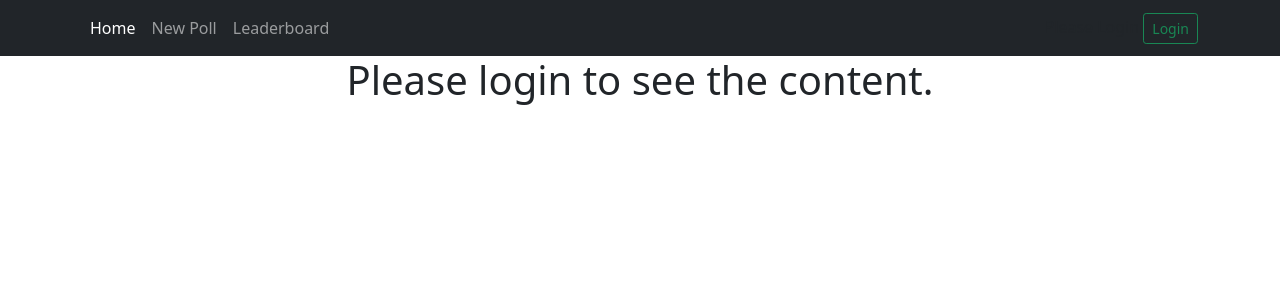
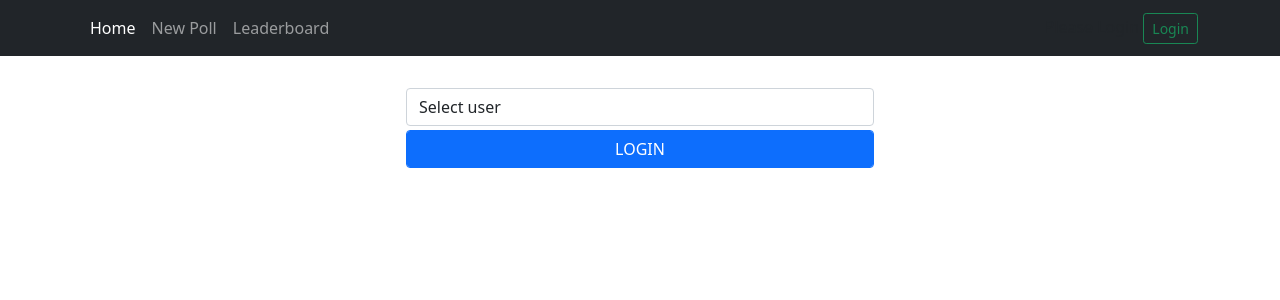
Before and after one commit to karmagan/would-you-rather, a React (Create React App) app: page / in a window 1280 px wide. Shown: the top 300 px of the page. Built offline with nearby package versions, Linux system fonts and the light colour scheme.

Commit message:
fix: Fix redirect and page not found after login.

```diff
--- a/src/components/App.js
+++ b/src/components/App.js
@@ -19,28 +19,17 @@ class App extends React.Component {
         <Nav />
         <div className="container">
           <Routes>
-            {this.props.authedUser && (
-              <Route path="/" element={<PollsHome />} />
-            )}
+            <Route path="/" element={ this.props.authedUser ? <PollsHome /> : <Login /> } />
+
             <Route path="/login" element={<Login />} />
-            {this.props.authedUser && (
-              <Route path="/leaderboard" element={<LeaderBoard />} />
-            )}
-            {this.props.authedUser && (
-              <Route path="/questions/:id" element={<PollDetails />} />
-            )}
-            {this.props.authedUser && (
-              <Route path="/add" element={<NewQuestion />} />
-            )}
-            <Route
-              path="*"
-              element={
-                <h1 className="text-center">
-                  {" "}
-                  Please login to see the content.
-                </h1>
-              }
-            />
+
+            <Route path="/leaderboard" element={this.props.authedUser ? <LeaderBoard />: <Login from="/leaderboard" />} />
+
+            <Route path="/questions/:id" element={this.props.authedUser ? <PollDetails />: <Login from="/questions/:id" />} />
+
+            <Route path="/add" element={this.props.authedUser ? <NewQuestion />: <Login from="/add" />} />
+
+            <Route path="*" element={ <h1 className="text-center text-danger"> Page does not exist! </h1> } />
           </Routes>
         </div>
       </div>
--- a/src/components/Login.js
+++ b/src/components/Login.js
@@ -22,10 +22,20 @@ class Login extends React.Component {
     this.setState({ user: "" });
   };
   render() {
+    const from = this.props.from;
     return !this.props.authedUser ? (
-      <div className='login'>
-      <form className='mx-auto my-3 p-3' onSubmit={this.handleLogin} style={{maxWidth:'500px'}}>
-        <select className='form-control' value={this.state.user} onChange={this.handleChange}>
+      <div className="login">
+        {from && <h3 className='text-center'>You need to login before accessing this page!</h3>}
+        <form
+          className="mx-auto my-3 p-3"
+          onSubmit={this.handleLogin}
+          style={{ maxWidth: "500px" }}
+        >
+          <select
+            className="form-control"
+            value={this.state.user}
+            onChange={this.handleChange}
+          >
             <option value={null}>Select user </option>
             {this.props.users.map((user) => (
               <option key={user.id} value={user.id}>
@@ -33,11 +43,11 @@ class Login extends React.Component {
               </option>
             ))}
           </select>
-        <button className='form-control btn btn-primary my-1'>LOGIN</button>
+          <button className="form-control btn btn-primary my-1">LOGIN</button>
         </form>
       </div>
     ) : (
-      <Navigate to="/" />
+      <Navigate to={from ? from : '/'} />
     );
   }
 }
--- a/src/components/PollDetails.js
+++ b/src/components/PollDetails.js
@@ -3,24 +3,32 @@ import { connect } from "react-redux";
 import { useParams } from "react-router";
 import PollDetailsAnswered from "./PollDetailsAnswered";
 import PollDetailsUnanswered from "./PollDetailsUnanswered";
-
+import {Link} from 'react-router-dom'
 function PollDetails(props) {
   const { id } = useParams();
   const { answers } = props.user;
+  const questions = props.questions
   return (
     <div>
-      {answers[id] ? (
-        <PollDetailsAnswered qid={id} />
+      {questions[id] ? (
+        answers[id] ? (
+          <PollDetailsAnswered qid={id} />
+        ) : (
+          <PollDetailsUnanswered qid={id} />
+        )
       ) : (
-        <PollDetailsUnanswered qid={id} />
+        <h3 className='text-center text-danger'>
+          Question Not Found <br /> Please go to <Link to='/'>Home Page</Link> to see the questions.
+        </h3>
       )}
     </div>
   );
 }
 
-function mapStateToProps({ users, authedUser }) {
+function mapStateToProps({ questions, users, authedUser }) {
   return {
     user: users[authedUser],
+    questions,
   };
 }
 
--- a/src/components/PollsList.js
+++ b/src/components/PollsList.js
@@ -2,9 +2,8 @@ import React from "react";
 import { connect } from "react-redux";
 import Poll from "./Poll";
 
-class PollsList extends React.Component {
-  render() {
-    const { polls, users } = this.props;
+function PollsList(props) {
+  const { polls, users } = props;
   return (
     <div className="d-flex flex-wrap ">
       {polls.map((poll) => (
@@ -12,7 +11,6 @@ class PollsList extends React.Component {
       ))}
     </div>
   );
-  }
 }
 
 function mapStateToProps({ questions, users }, { pollsList }) {
```
Also changed, not shown: src/components/Poll.js (+4 -6 lines). Lines whose indentation alone changed are shown as unchanged.
